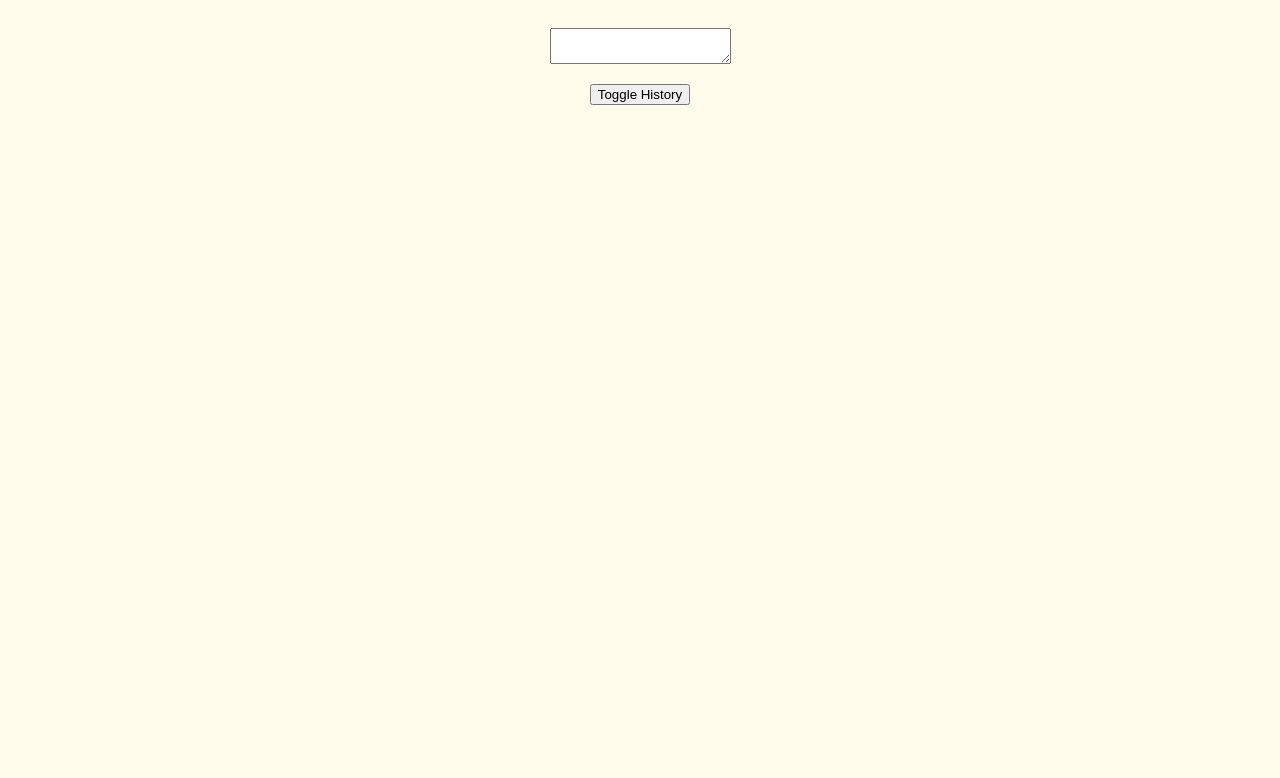
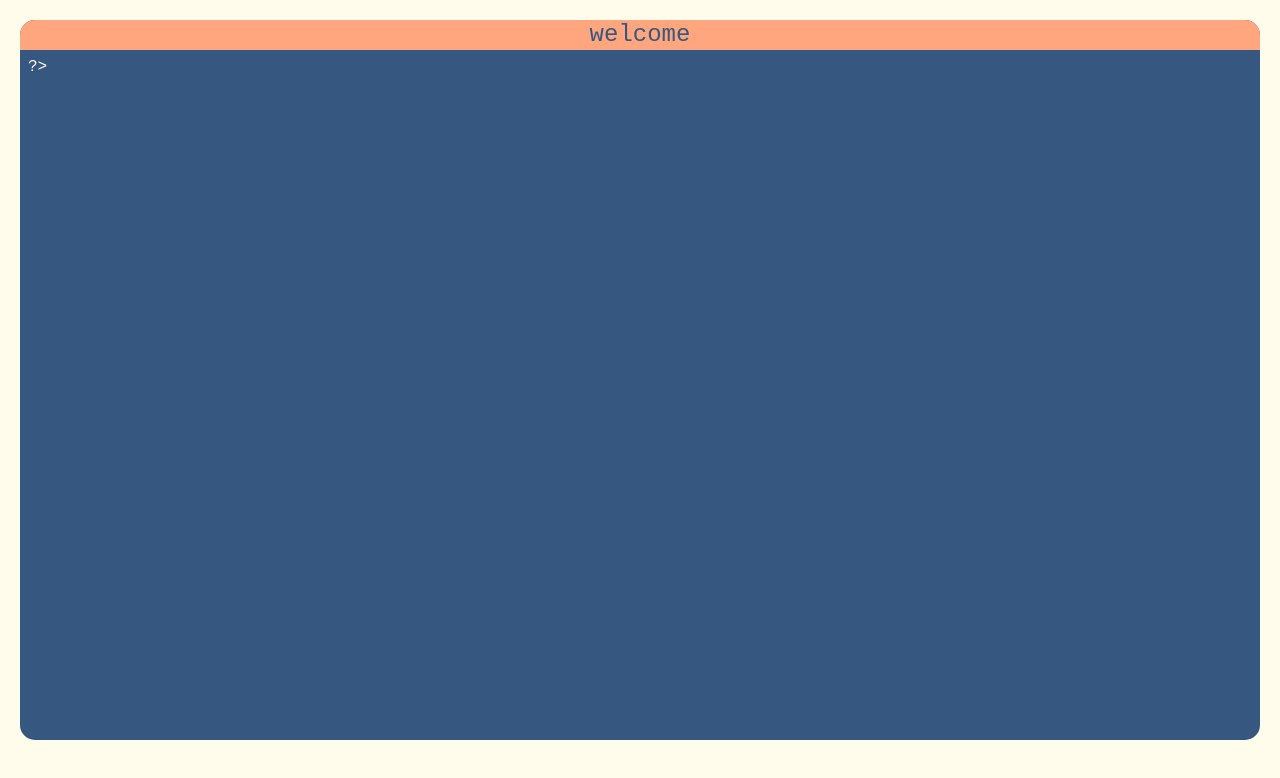
Before and after one commit to timotewb/timotewbcom, a React (Create React App) app: page / in a window 1280 px wide. Shown: the top 778 px of the page. Built offline with nearby package versions, Linux system fonts and the light colour scheme.

Commit message:
terminal dev complete

```diff
--- a/src/App.css
+++ b/src/App.css
@@ -1,4 +1,4 @@
-.App {
+.terminal-container {
   display: flex;
   flex-direction: column;
   align-items: center;
@@ -7,9 +7,11 @@
 
   border-radius: var(--border-radius);
   background: var(--cp-main);
+  min-height: 100px; /* Adjusted for demonstration */
+  width: 100%;
 }
 
-.App-header {
+.terminal-container .header {
   display: flex;
   height: 2rem;
   padding: 0rem 28.25rem;
@@ -21,34 +23,39 @@
   background: var(--cp-accent1);
 }
 
-.App-greeting {
+.terminal-container .header .greeting {
   color: var(--cp-main);
   font-size: 1.5rem;
   font-style: normal;
   line-height: normal;
 }
 
-.App-input-container {
+.terminal-container .input-container {
   display: flex;
   align-self: stretch;
   flex-direction: column;
   align-items: flex-start;
-  gap: 0.625rem;
+  padding: 0.5rem;
+  color: var(--cp-background);
+  font-size: 1rem;
+  height: 100%;
+  overflow-y: auto;
 }
 
-.App-input-text {
-  display: flex;
+.terminal-container .input-container .input-text {
+  resize: none;
   align-self: stretch;
-  padding: 0.625rem;
-  align-items: flex-start;
-  overflow-wrap: anywhere;
+  box-shadow: none;
+  background-color: transparent;
+  border: none;
   outline: none;
-  box-shadow: none;
+  padding: 0;
+  margin: 0;
+  height: 100%;
+  min-height: 1.15rem;
+
+  font-family: "Courier New", monospace;
   color: var(--cp-background);
+  font-size: 1rem;
+  text-align: left;
 }
-
-
-.App-input-prfx {
-  font-weight: bold;
-  color: var(--cp-background);
-}
--- a/src/App.tsx
+++ b/src/App.tsx
@@ -2,54 +2,83 @@ import React, { useState, useRef, useEffect } from "react";
 import "./App.css";
 
 function App() {
-  const [command, setCommand] = useState('');
+  const promptStr = "?> ";
+  const [command, setCommand] = useState(promptStr);
   const [history, setHistory] = useState<string[]>([]);
-  const [showHistory, setShowHistory] = useState(false);
+  const inputTextRef = useRef<HTMLDivElement>(null);
 
+  // monitor what the user is entering into the command
   const handleCommandChange = (e: React.ChangeEvent<HTMLTextAreaElement>) => {
-    setCommand(e.target.value);
+    // test for chagnes to the prefix
+    const userInput = e.target.value;
+    const firstChar = userInput[0];
+    const secondChar = userInput[1];
+    if (userInput.startsWith(promptStr)) {
+      setCommand(userInput);
+    } else {
+      if (firstChar == promptStr[0] && secondChar != promptStr[1]) {
+        setCommand(promptStr + userInput.slice(1));
+      } else if (userInput === "") {
+        setCommand(promptStr);
+      }
+    }
   };
 
+  // catch ctrl-c to "cancel" current line
+  const handleCopy = (e: React.ClipboardEvent<HTMLTextAreaElement>) => {
+    setHistory((prevHistory) => [...prevHistory, command + " ^C"]);
+    setCommand(promptStr);
+    e.preventDefault();
+  };
+
+  // scroll up when the user hits the bottom
+  useEffect(() => {
+    if (inputTextRef.current) {
+      inputTextRef.current.scrollTop = inputTextRef.current.scrollHeight;
+    }
+  }, [command]);
+
+  // take input and execute based on value
   const executeCommand = () => {
-    if (command.trim().toLowerCase() === 'clear') {
+    if (command.trim().toLowerCase() === promptStr + "clear") {
       setHistory([]);
+    } else if (command.trim().toLowerCase() === promptStr + "help") {
+      setHistory((prevHistory) => [...prevHistory, command]);
+      setHistory((prevHistory) => [
+        ...prevHistory,
+        "Website currently under construction. Please check back soon!",
+      ]);
     } else {
-      setHistory(prevHistory => [...prevHistory, command]);
-      setCommand('');
+      setHistory((prevHistory) => [...prevHistory, command]);
     }
-
-    // Simulate API call
-    fetch(`https://api.example.com/${command}`)
-      .then(response => response.text())
-      .then(data => {
-        // Display data in the terminal
-        console.log(data); // Replace with actual display logic
-      });
+    setCommand(promptStr);
   };
 
   return (
-    <>
+    <div className="terminal-container">
+      <div className="header">
+        <div className="greeting">welcome</div>
+      </div>
+      <div className="input-container" ref={inputTextRef}>
+        {history.map((item, index) => (
+          <span key={index} dangerouslySetInnerHTML={{ __html: item }}></span>
+        ))}
         <textarea
+          className="input-text"
           contentEditable
           suppressContentEditableWarning
           value={command}
           onChange={handleCommandChange}
+          onCopy={handleCopy}
           onKeyDown={(e) => {
-    if (e.key === 'Enter') {
-      e.preventDefault(); // Prevent form submission
+            if (e.key === "Enter") {
+              e.preventDefault();
               executeCommand();
             }
           }}
         />
-{showHistory && (
-  <div>
-    {history.map((cmd, index) => (
-      <p key={index}>{cmd}</p>
-    ))}
       </div>
-)}
-<button onClick={() => setShowHistory(!showHistory)}>Toggle History</button>
-</>
+    </div>
   );
 }
 
--- a/src/index.css
+++ b/src/index.css
@@ -9,6 +9,11 @@
 body {
   font-family: "Courier New", monospace;
   background: var(--cp-background);
+  margin: 0;
+  padding: 0;
+  height: 100vh;
+  width: 100vw;
+  box-sizing: border-box;
 }
 
 #root {
@@ -17,5 +22,6 @@ body {
   flex-direction: column;
   align-items: center;
   gap: 1.25rem;
-  min-height: 500px;
+  height: calc(100vh - 2 * 1.25rem);
+  box-sizing: border-box;
 }
```
Lines whose indentation alone changed are shown as unchanged.
